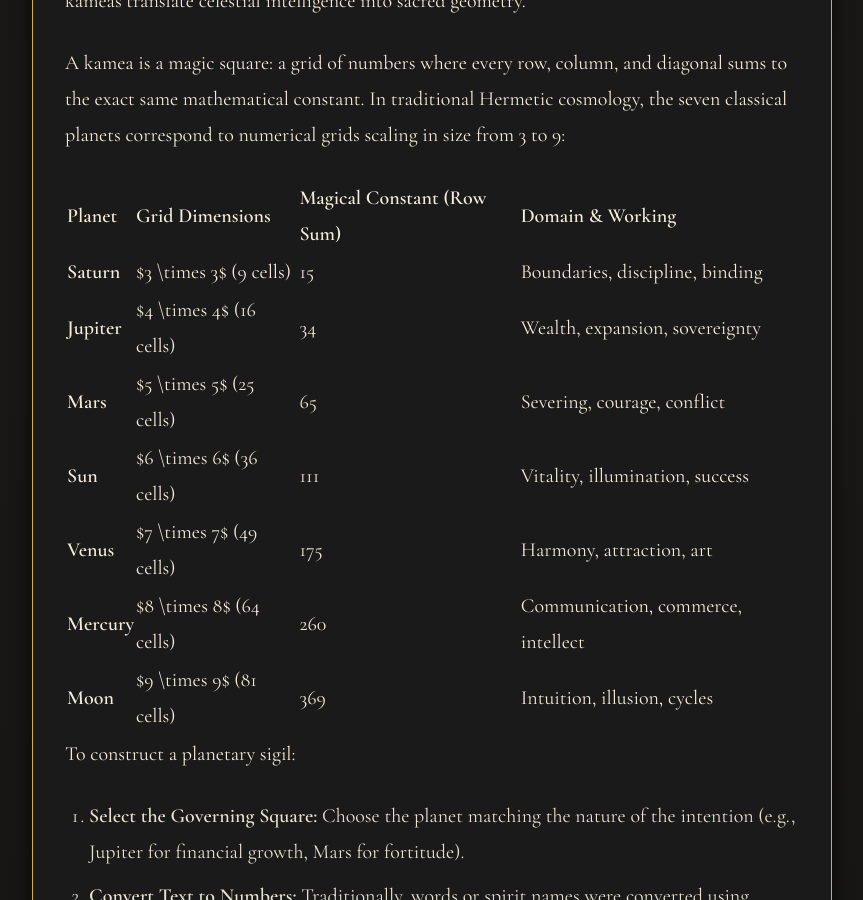
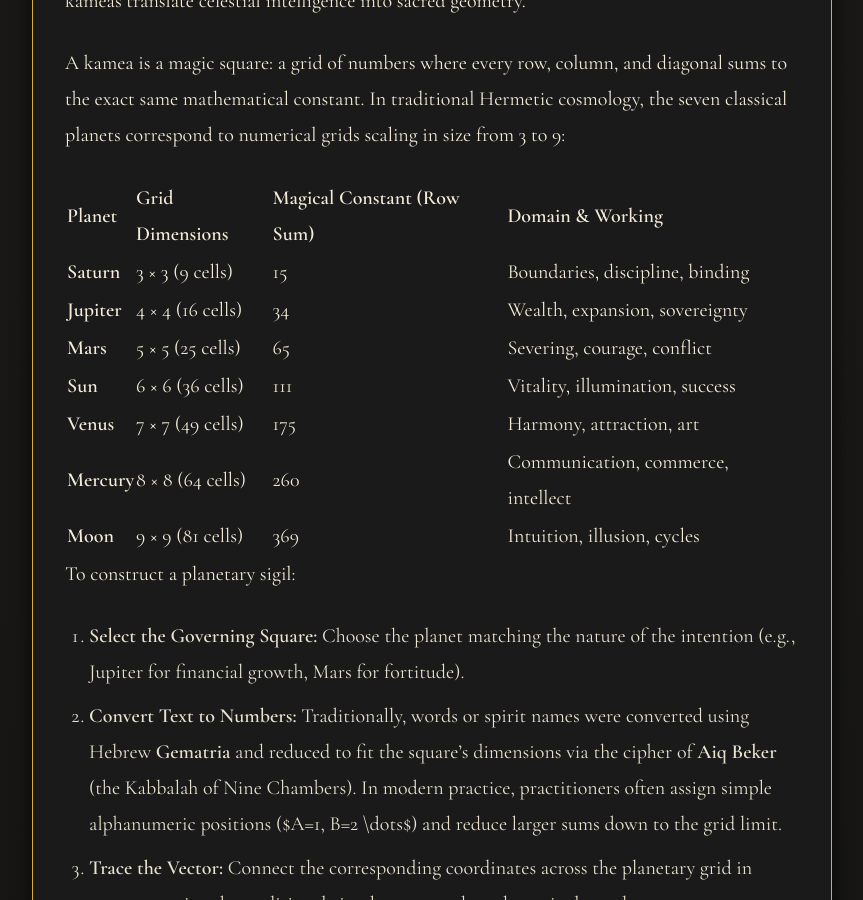
Before and after one commit to maf187/the-gilded-sigil, a Jekyll site: the page built from _posts/2026-08-19-the-art-of-the-sigil.md, in a window 1280 px wide and 900 px high, scrolled down 2882 px. Shown: the whole window, without its empty margins (208-1071 px from the left). Built offline with Jekyll 4.4.1, drawn with Linux system fonts in a browser that asks for light colours.

Commit message:
Revise grid dimensions formatting in kamea section
Updated the formatting of the grid dimensions in the kamea section to use multiplication symbols instead of LaTeX syntax.

```diff
--- a/_posts/2026-08-19-the-art-of-the-sigil.md
+++ b/_posts/2026-08-19-the-art-of-the-sigil.md
@@ -49,13 +49,13 @@ A kamea is a magic square: a grid of numbers where every row, column, and diagon
 
 | Planet | Grid Dimensions | Magical Constant (Row Sum) | Domain & Working |
 | :--- | :--- | :--- | :--- |
-| **Saturn** | $3 \times 3$ (9 cells) | 15 | Boundaries, discipline, binding |
-| **Jupiter** | $4 \times 4$ (16 cells) | 34 | Wealth, expansion, sovereignty |
-| **Mars** | $5 \times 5$ (25 cells) | 65 | Severing, courage, conflict |
-| **Sun** | $6 \times 6$ (36 cells) | 111 | Vitality, illumination, success |
-| **Venus** | $7 \times 7$ (49 cells) | 175 | Harmony, attraction, art |
-| **Mercury** | $8 \times 8$ (64 cells) | 260 | Communication, commerce, intellect |
-| **Moon** | $9 \times 9$ (81 cells) | 369 | Intuition, illusion, cycles |
+| **Saturn** | 3 × 3 (9 cells) | 15 | Boundaries, discipline, binding |
+| **Jupiter** | 4 × 4 (16 cells) | 34 | Wealth, expansion, sovereignty |
+| **Mars** | 5 × 5 (25 cells) | 65 | Severing, courage, conflict |
+| **Sun** | 6 × 6 (36 cells) | 111 | Vitality, illumination, success |
+| **Venus** | 7 × 7 (49 cells) | 175 | Harmony, attraction, art |
+| **Mercury** | 8 × 8 (64 cells) | 260 | Communication, commerce, intellect |
+| **Moon** | 9 × 9 (81 cells) | 369 | Intuition, illusion, cycles |
 
 To construct a planetary sigil:
 
```
